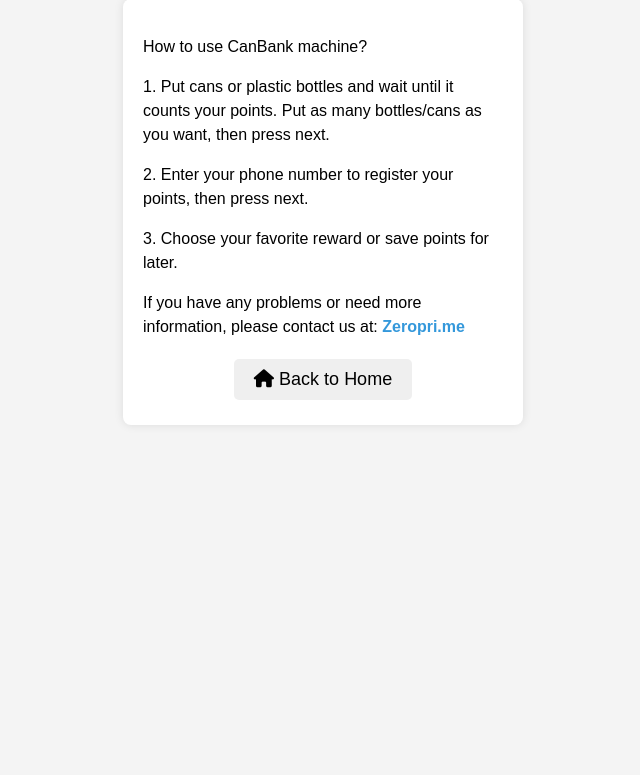
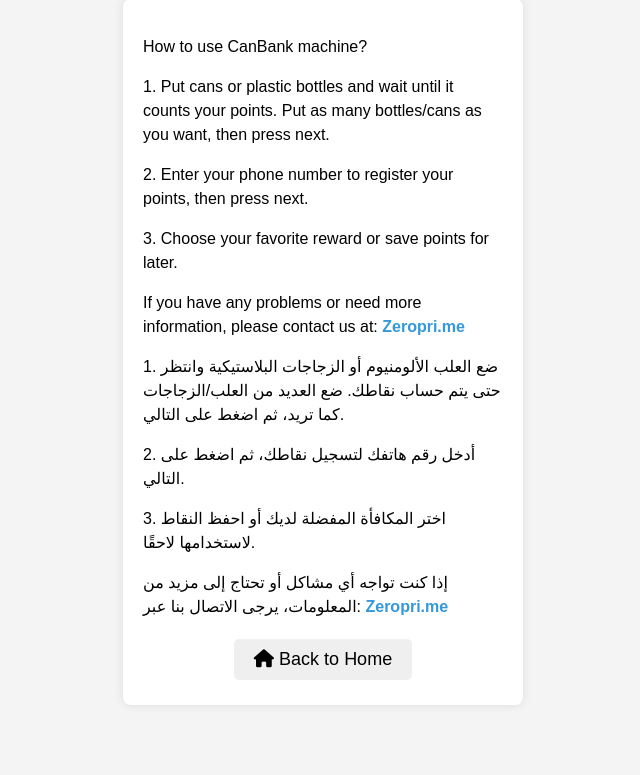
Before and after one commit to MarioNageh/Recycle-Machine, a FastAPI app: page /help in a window 1280 px wide. Shown: the part 71-846 px from the top of the page, without its empty margins (317-957 px from the left). Before the commit the page ends 459 px from the top, so only its background shows below. Run offline with FastAPI, Linux system fonts and the light colour scheme.

Commit message:
Add Arabic Instructions

```diff
--- a/templates/help.html
+++ b/templates/help.html
@@ -13,7 +13,8 @@
     <div class="divholder">
         <p>How to use CanBank machine?</p>
 
-        <p>1. Put cans or plastic bottles and wait until it counts your points. Put as many bottles/cans as you want,
+        <div><p>1. Put cans or plastic bottles and wait until it counts your points. Put as many bottles/cans as you
+            want,
             then press next.</p>
 
             <p>2. Enter your phone number to register your points, then press next.</p>
@@ -22,8 +23,20 @@
 
             <p>If you have any problems or need more information, please contact us at: <a href="mailto:Zeropri.me">Zeropri.me</a>
             </p>
+        </div>
+        <div>
+            <p>1. ضع العلب الألومنيوم أو الزجاجات البلاستيكية وانتظر حتى يتم حساب نقاطك. ضع العديد من العلب/الزجاجات كما
+                تريد، ثم اضغط على التالي.</p>
 
-        <!-- Back to Home button -->
+            <p>2. أدخل رقم هاتفك لتسجيل نقاطك، ثم اضغط على التالي.</p>
+
+            <p>3. اختر المكافأة المفضلة لديك أو احفظ النقاط لاستخدامها لاحقًا.</p>
+
+            <p>إذا كنت تواجه أي مشاكل أو تحتاج إلى مزيد من المعلومات، يرجى الاتصال بنا عبر: <a href="mailto:Zeropri.me">Zeropri.me</a>
+            </p>
+        </div>
+
+
         <div class="mybtn">
             <button class="fancy-button back-to-home-button" onclick="redirectToHome()">
                 <i class="fas fa-home"></i> Back to Home
```
Lines whose indentation alone changed are shown as unchanged.
